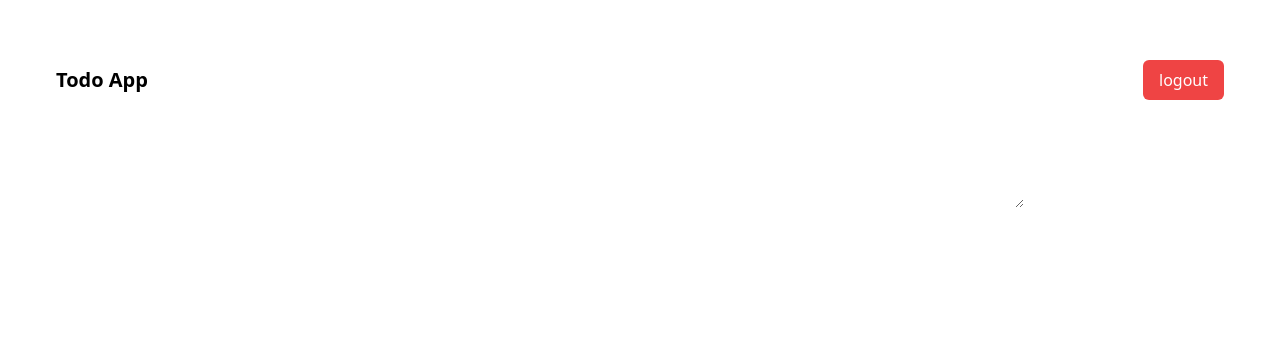
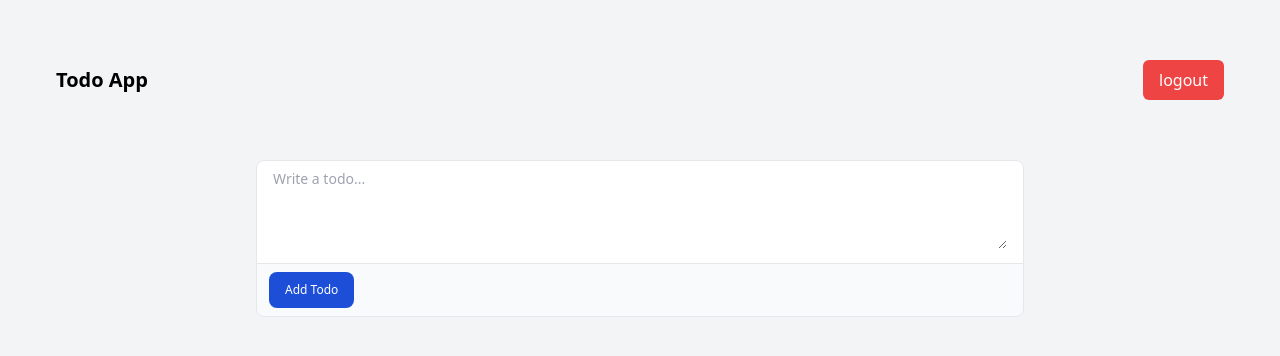
Before and after one commit to Tjanelidze/todo-app-client, a React (Vite) app: page / in a window 1280 px wide. Shown: the top 356 px of the page. Built offline with nearby package versions, Linux system fonts and the light colour scheme; no server answers; sample sign-in values are in the browser's storage.

Commit message:
added styles for dark mode

```diff
--- a/src/index.css
+++ b/src/index.css
@@ -5,3 +5,13 @@
 .container {
   @apply m-auto px-14 sm:max-w-screen-sm md:max-w-screen-md lg:max-w-screen-xl;
 }
+
+body {
+  background-color: #f3f4f6;
+}
+
+@media (prefers-color-scheme: dark) {
+  body {
+    background-color: #111827;
+  }
+}
--- a/src/pages/Login.tsx
+++ b/src/pages/Login.tsx
@@ -74,7 +74,7 @@ export default function Login() {
         </div>
       ) : (
         <>
-          <h1 className="mb-12 block text-center text-3xl text-stone-900">
+          <h1 className="mb-12 block text-center text-3xl text-stone-900 dark:text-white">
             Login
           </h1>
           <form
@@ -93,7 +93,7 @@ export default function Login() {
                     message: "Invalid email address",
                   },
                 })}
-                className={`mb-1 w-full border-b-2 py-2 outline-none ${errors.email ? "border-red-500" : "border-stone-500"}`}
+                className={`mb-1 w-full border-b-2 py-2 outline-none dark:bg-gray-800 dark:text-white dark:placeholder-gray-400 ${errors.email ? "border-red-500" : "border-stone-500 dark:border-stone-200"}`}
                 placeholder="Email"
                 type="email"
                 autoComplete="email"
@@ -120,7 +120,7 @@ export default function Login() {
                     message: "Must be 8 characters or more",
                   },
                 })}
-                className={`mb-1 w-full border-b-2 py-2 outline-none ${errors.password ? "border-red-500" : "border-stone-500"}`}
+                className={`mb-1 w-full border-b-2 py-2 outline-none dark:bg-gray-800 dark:text-white dark:placeholder-gray-400 ${errors.password ? "border-red-500" : "border-stone-500 dark:border-stone-200"}`}
                 placeholder="Password"
                 type="password"
                 id="password"
@@ -130,11 +130,11 @@ export default function Login() {
               )}
             </div>
 
-            <button className="bg-stone-950 p-2 font-bold text-white hover:bg-stone-800 hover:text-gray-200">
+            <button className="bg-stone-950 p-2 font-bold text-white hover:bg-stone-800 hover:text-gray-200 dark:bg-gray-800 dark:text-white dark:hover:bg-gray-700 dark:hover:text-white">
               Submit
             </button>
             <Link
-              className="bg-stone-950 p-2 text-center font-bold text-white hover:bg-stone-800 hover:text-gray-200"
+              className="bg-stone-950 p-2 text-center font-bold text-white hover:bg-stone-800 hover:text-gray-200 dark:bg-gray-800 dark:text-white dark:hover:bg-gray-700 dark:hover:text-white"
               to="/signup"
             >
               Sign up
--- a/src/pages/SignUp.tsx
+++ b/src/pages/SignUp.tsx
@@ -80,7 +80,7 @@ export default function SignUp() {
         </div>
       ) : (
         <>
-          <h1 className="mb-12 block text-center text-3xl text-stone-900">
+          <h1 className="mb-12 block text-center text-3xl text-stone-900 dark:text-white">
             Sign Up
           </h1>
           <form
@@ -99,7 +99,7 @@ export default function SignUp() {
                     message: "Invalid First name",
                   },
                 })}
-                className={`mb-1 w-full border-b-2 py-2 outline-none ${errors.firstName ? "border-red-500" : "border-stone-500"}`}
+                className={`mb-1 w-full border-b-2 py-2 outline-none dark:bg-gray-800 dark:text-white dark:placeholder-gray-400 ${errors.firstName ? "border-red-500" : "border-stone-500 dark:border-stone-200"}`}
                 type="text"
                 id="firstName"
                 placeholder="First name"
@@ -121,7 +121,7 @@ export default function SignUp() {
                     message: "Invalid Last name",
                   },
                 })}
-                className={`mb-1 w-full border-b-2 py-2 outline-none ${errors.lastName ? "border-red-500" : "border-stone-500"}`}
+                className={`mb-1 w-full border-b-2 py-2 outline-none dark:bg-gray-800 dark:text-white dark:placeholder-gray-400 ${errors.lastName ? "border-red-500" : "border-stone-500 dark:border-stone-200"}`}
                 placeholder="Last name"
                 type="text"
                 id="lastName"
@@ -143,7 +143,7 @@ export default function SignUp() {
                     message: "Invalid email address",
                   },
                 })}
-                className={`mb-1 w-full border-b-2 py-2 outline-none ${errors.email ? "border-red-500" : "border-stone-500"}`}
+                className={`mb-1 w-full border-b-2 py-2 outline-none dark:bg-gray-800 dark:text-white dark:placeholder-gray-400 ${errors.email ? "border-red-500" : "border-stone-500 dark:border-stone-200"}`}
                 placeholder="Email"
                 type="email"
                 autoComplete="email"
@@ -170,7 +170,7 @@ export default function SignUp() {
                     message: "Must be 8 characters or more",
                   },
                 })}
-                className={`mb-1 w-full border-b-2 py-2 outline-none ${errors.password ? "border-red-500" : "border-stone-500"}`}
+                className={`mb-1 w-full border-b-2 py-2 outline-none dark:bg-gray-800 dark:text-white dark:placeholder-gray-400 ${errors.password ? "border-red-500" : "border-stone-500 dark:border-stone-200"}`}
                 placeholder="Password"
                 type="password"
                 id="password"
@@ -198,7 +198,7 @@ export default function SignUp() {
                   validate: (value) =>
                     value === getValues("password") || "Passwords do not match",
                 })}
-                className={`mb-1 w-full border-b-2 py-2 outline-none ${errors.confirmPassword ? "border-red-500" : "border-stone-500"}`}
+                className={`mb-1 w-full border-b-2 py-2 outline-none dark:bg-gray-800 dark:text-white dark:placeholder-gray-400 ${errors.confirmPassword ? "border-red-500" : "border-stone-500 dark:border-stone-200"}`}
                 placeholder="Confirm Password"
                 type="password"
                 id="confirmPassword"
@@ -207,7 +207,7 @@ export default function SignUp() {
                 <p className="text-red-500">{errors.confirmPassword.message}</p>
               )}
             </div>
-            <button className="bg-stone-950 p-2 font-bold text-white hover:bg-stone-800 hover:text-gray-200">
+            <button className="bg-stone-950 p-2 font-bold text-white hover:bg-stone-800 hover:text-gray-200 dark:bg-gray-800 dark:text-white dark:hover:bg-gray-700 dark:hover:text-white">
               Submit
             </button>
           </form>
--- a/src/pages/TodoApp.tsx
+++ b/src/pages/TodoApp.tsx
@@ -1,7 +1,31 @@
 export default function TodoApp() {
   return (
     <div className="mx-auto max-w-3xl">
-      <textarea className="w-full" name="" id=""></textarea>
+      <form>
+        <div className="mb-4 w-full rounded-lg border border-gray-200 bg-gray-50 dark:border-gray-600 dark:bg-gray-700">
+          <div className="rounded-t-lg bg-white px-4 py-2 dark:bg-gray-800">
+            <label htmlFor="comment" className="sr-only">
+              Todo
+            </label>
+            <textarea
+              id="comment"
+              rows={4}
+              className="w-full border-0 bg-white px-0 text-sm text-gray-900 focus:ring-0 dark:bg-gray-800 dark:text-white dark:placeholder-gray-400"
+              placeholder="Write a todo..."
+              required
+            ></textarea>
+          </div>
+
+          <div className="flex items-center justify-between border-t px-3 py-2 dark:border-gray-600">
+            <button
+              type="submit"
+              className="inline-flex items-center rounded-lg bg-blue-700 px-4 py-2.5 text-center text-xs font-medium text-white hover:bg-blue-800 focus:ring-4 focus:ring-blue-200 dark:focus:ring-blue-900"
+            >
+              Add Todo
+            </button>
+          </div>
+        </div>
+      </form>
     </div>
   );
 }
--- a/src/ui/Header.tsx
+++ b/src/ui/Header.tsx
@@ -1,8 +1,5 @@
 import { useNavigate } from "react-router-dom";
-import {
-  IAuthenticationContext,
-
-} from "../context/AuthenticationContext";
+import { IAuthenticationContext } from "../context/AuthenticationContext";
 import { useAuthentication } from "../hooks/useAuthentication";
 
 export default function Header() {
@@ -12,7 +9,7 @@ export default function Header() {
   const navigate = useNavigate();
   return (
     <header className="container flex h-[20vh] items-center justify-between">
-      <a href="/" className="text-xl font-bold">
+      <a href="/" className="text-xl font-bold dark:text-white">
         Todo App
       </a>
 
```
